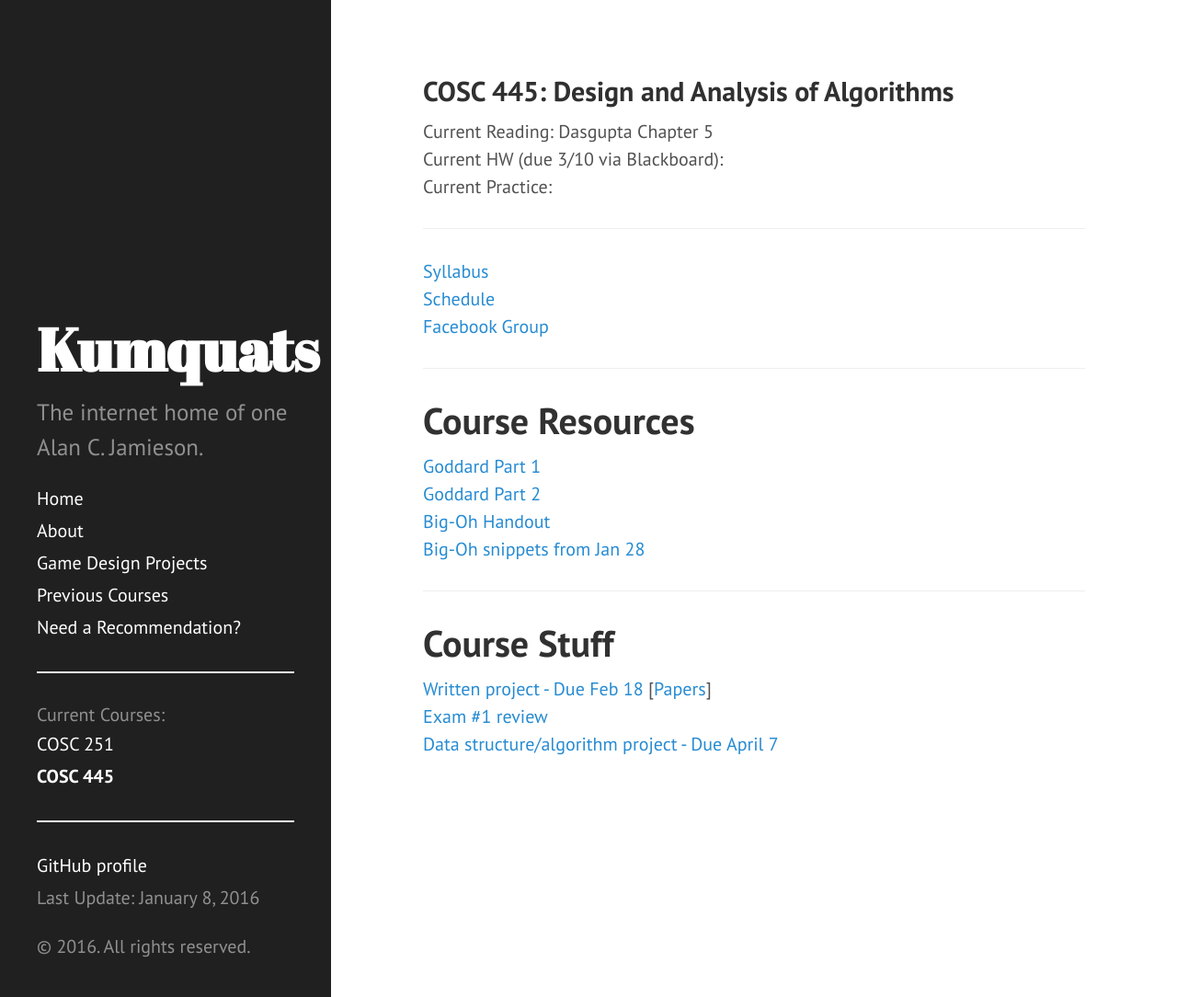
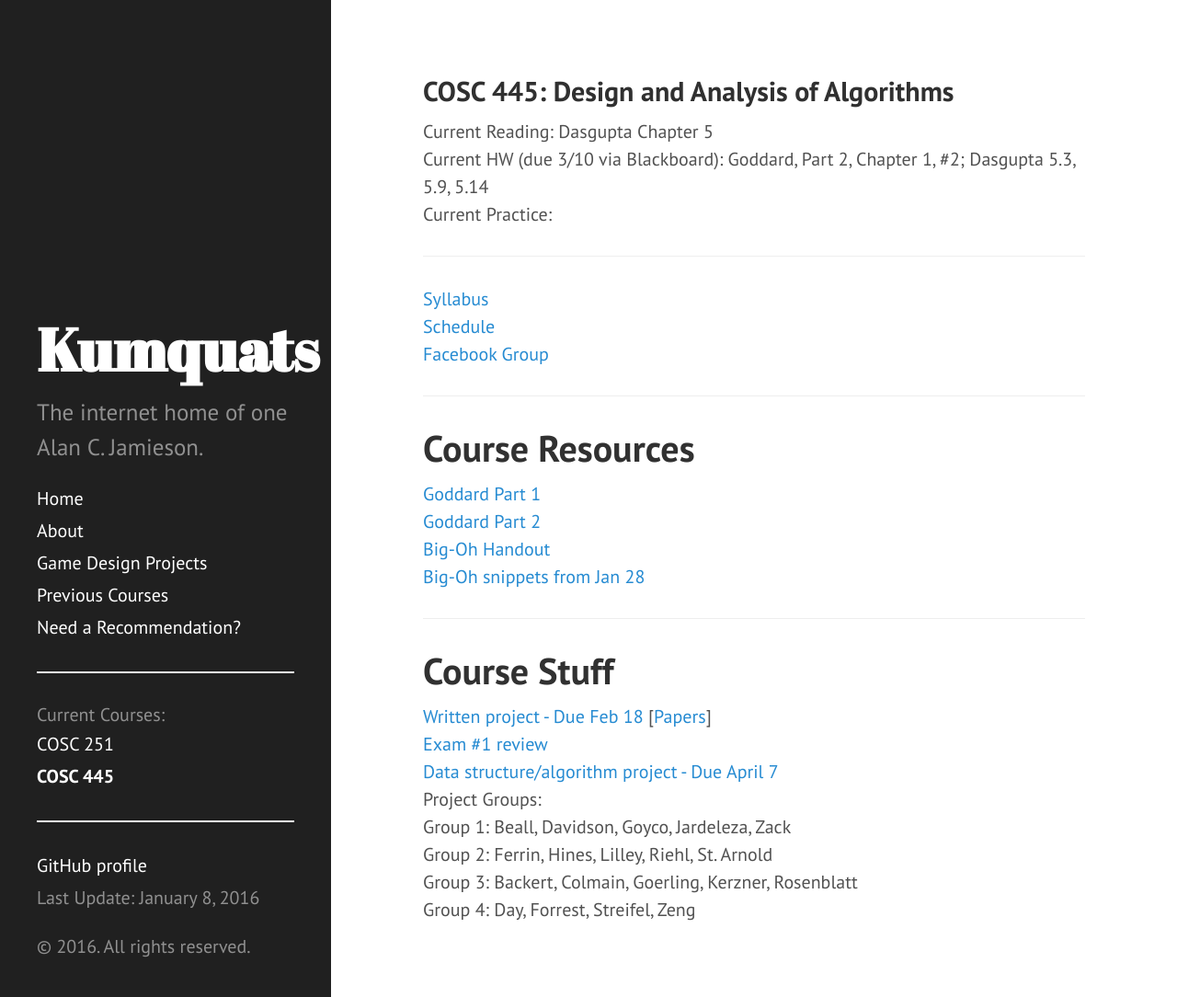
Before and after one commit to ripark/ripark.github.io, a Jekyll site: the page built from s16/cosc445.html, in a window 1280 px wide and 1084 px high. Shown: the whole window at 92% size. Built offline with Jekyll 4.4.1, drawn with Linux system fonts in a browser that asks for light colours; Markdown is read by kramdown in place of the engine named in the settings.

Commit message:
251 and 445 Updates

```diff
--- a/s16/cosc251.html
+++ b/s16/cosc251.html
@@ -25,6 +25,8 @@ shorttitle: "COSC 251"
 <a href="http://ripark.github.io/s16/COSC251Proj1.pdf">Project 1 - Due 2/19</a> [<a href="http://ripark.github.io/s16/Proj1Driver.cpp">Driver</a>]
 <br>
 <a href="http://ripark.github.io/s16/COSC251Proj2.pdf">Project 2 - Due 3/8</a> [<a href="http://ripark.github.io/s16/Proj2Driver.py">Driver</a>]
+<br>
+<a href="http://ripark.github.io/s16/COSC251Proj3.pdf">Project 3 - Due 3/31</a>
 <br>
 <hr>
 <strong><u>Class Stuff</strong></u>
--- a/s16/cosc445.html
+++ b/s16/cosc445.html
@@ -6,7 +6,7 @@ shorttitle: "COSC 445"
 
 Current Reading: Dasgupta Chapter 5
 <br>
-Current HW (due 3/10 via Blackboard):
+Current HW (due 3/10 via Blackboard): Goddard, Part 2, Chapter 1, #2; Dasgupta 5.3, 5.9, 5.14
 <br>
 Current Practice:
 <br>
@@ -35,3 +35,13 @@ Current Practice:
 <br>
 <a href="http://ripark.github.io/s16/COSC445Proj2.pdf">Data structure/algorithm project - Due April 7</a>
 <br>
+Project Groups:
+<br>
+Group 1: Beall, Davidson, Goyco, Jardeleza, Zack
+<br>
+Group 2: Ferrin, Hines, Lilley, Riehl, St. Arnold
+<br>
+Group 3: Backert, Colmain, Goerling, Kerzner, Rosenblatt
+<br>
+Group 4: Day, Forrest, Streifel, Zeng
+<br>
```
